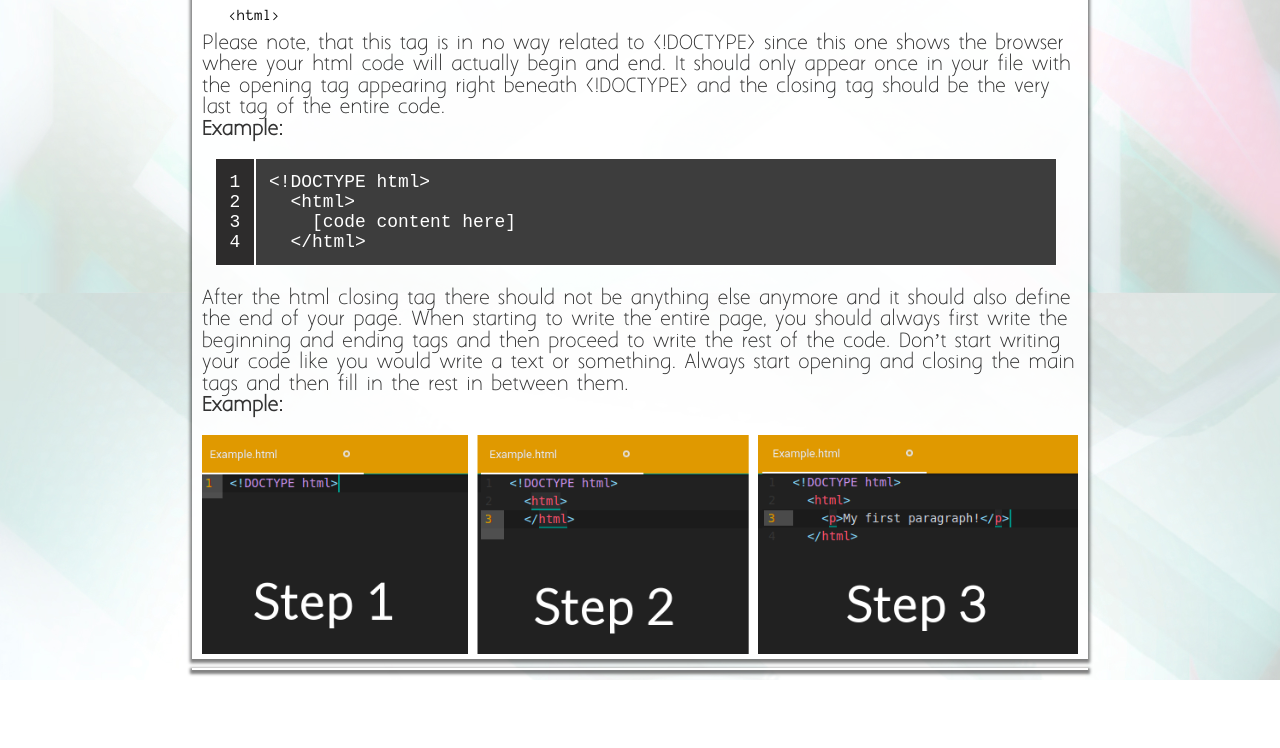
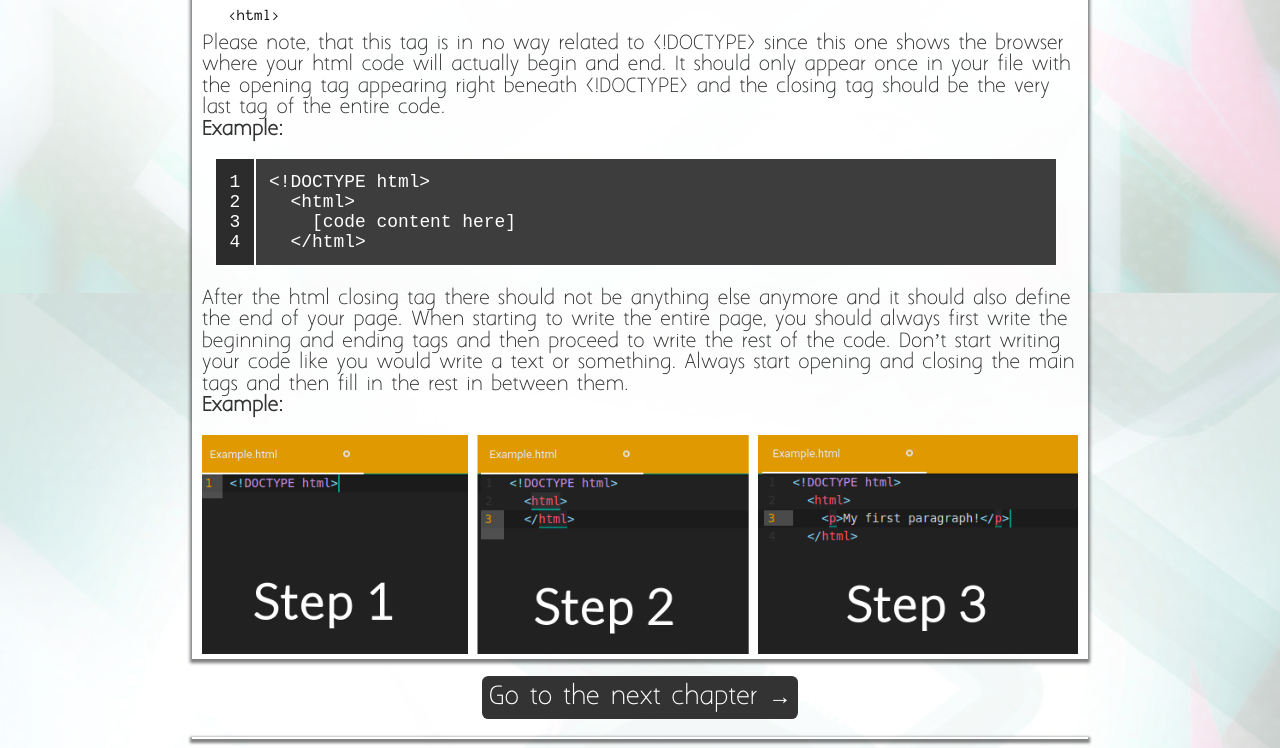
Before and after one commit to everythingHTML/everythingHTML.github.io, a plain HTML site: page Tutorials/Tutorial2.html in a window 1280 px wide. Shown: the part 507-1255 px from the top of the page. Before the commit the page ends 1187 px from the top, so only its background shows below. Drawn offline with Linux system fonts and the light colour scheme; a script that the page names is missing.

Commit message:
Adding "Next Tutorial" button and fixing picture size on tutorial 1

```diff
--- a/Tutorials/Tutorial2.html
+++ b/Tutorials/Tutorial2.html
@@ -85,6 +85,11 @@
        <b>Example:</b></p>
        <img src="../images/Example.png" style="width:100%"/>
     </div>
+    <br/>
+    <div class="PageForward">
+      <a href="../Tutorials/Tutorial3.html" class="LinkCenter">Go to the next chapter &#8594</a>
+    </div>
+    <br/>
     <!-- Begin of Disqus comment box -->
 
       <div class="MainTextWide">
```
Also changed, not shown: Tutorials/Introduction.html (+0 -1 lines).
